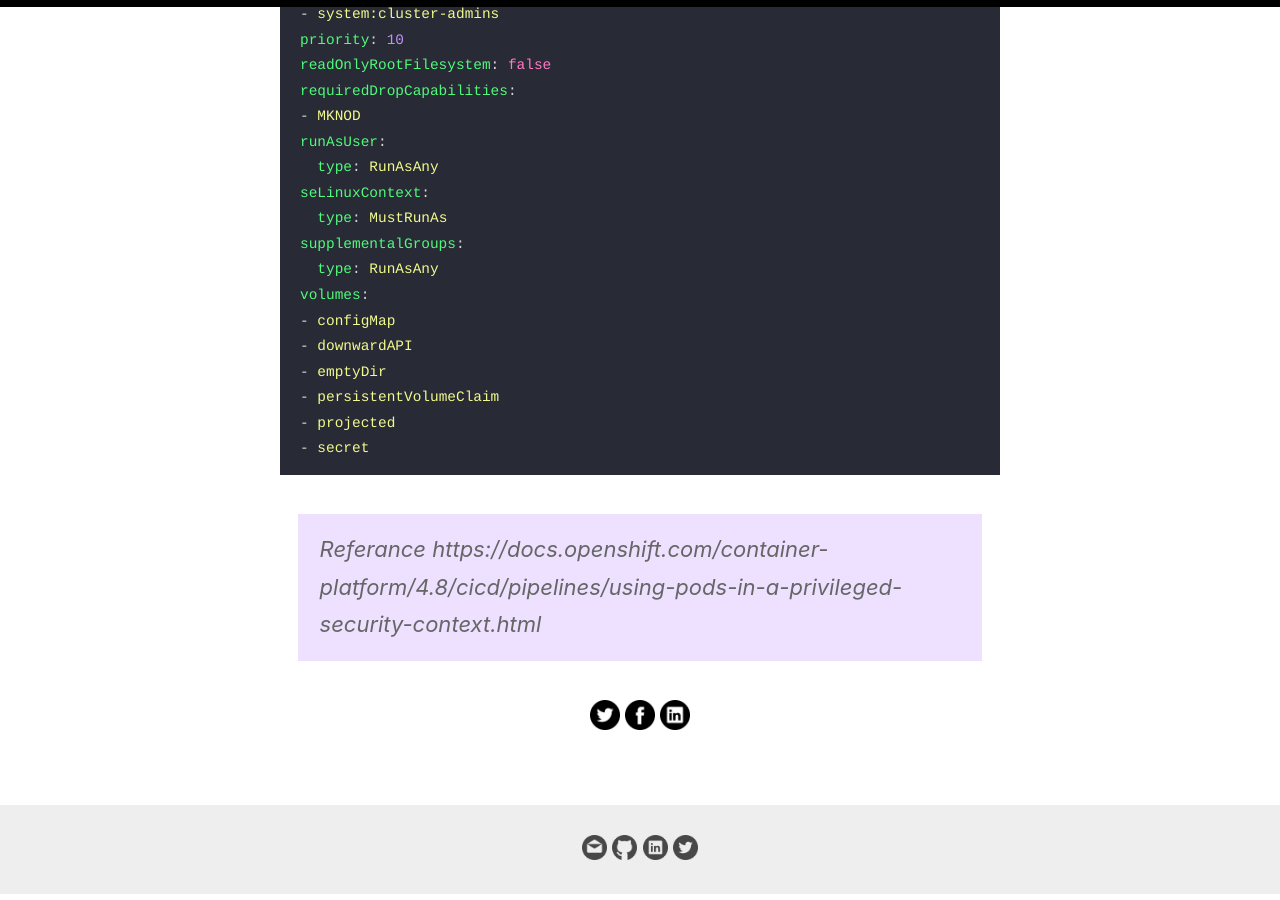
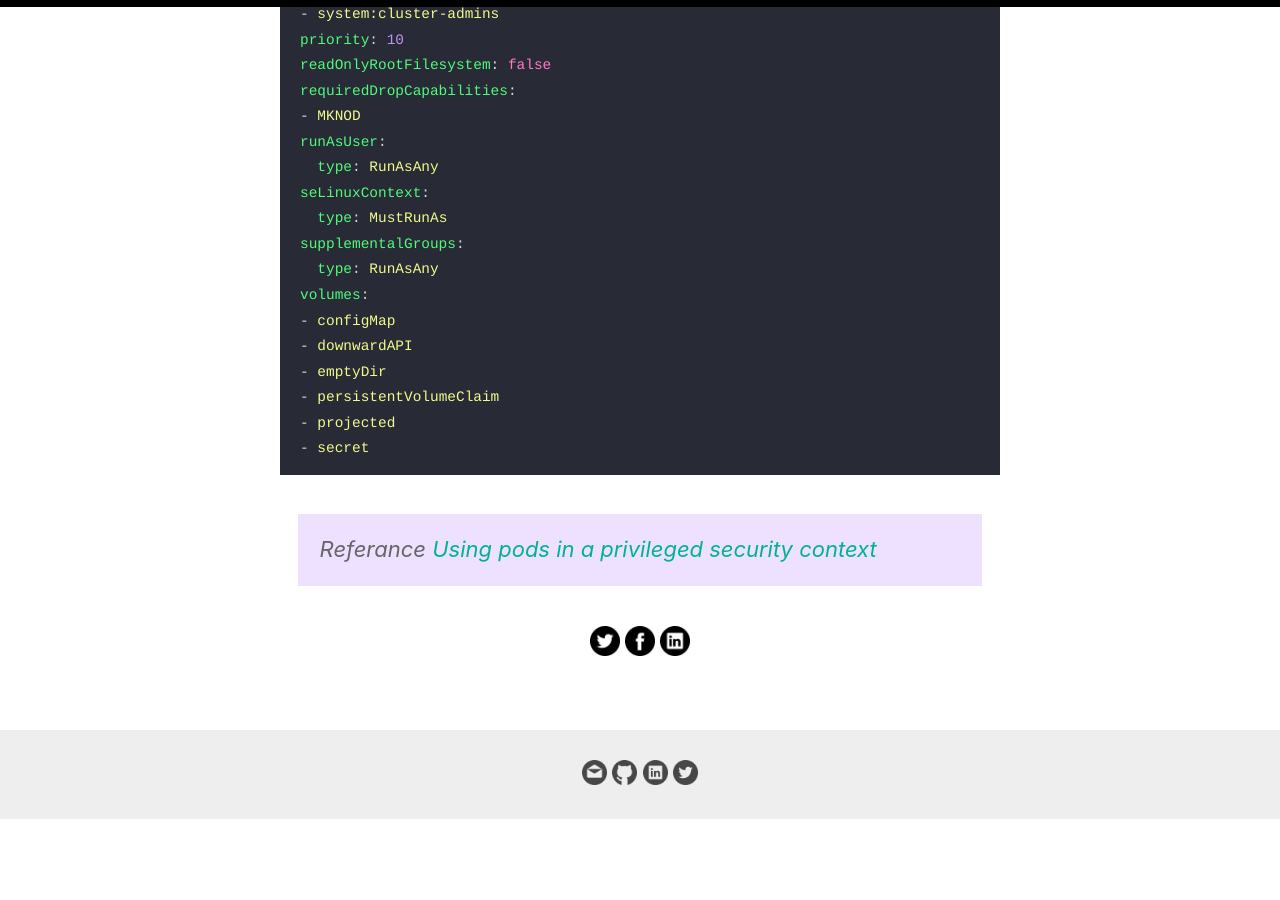
Before and after one commit to RashidAljohani/localhost, a Jekyll site: the page built from _posts/2022-03-07-integration-microservices-cicd-pipeline.md, in a window 1280 px wide and 900 px high, scrolled down 7026 px. Built offline with Jekyll 4.4.1, drawn with Linux system fonts in a browser that asks for light colours; comment, search, counter and statistics services are not loaded; after the commit the page ends 7851 px from its top, so only the background shows below that; some of the changed lines change nothing that is shown.

Commit message:
fix syntax

````diff
--- a/_posts/2022-03-07-integration-microservices-cicd-pipeline.md
+++ b/_posts/2022-03-07-integration-microservices-cicd-pipeline.md
@@ -276,4 +276,4 @@ volumes:
 - secret
 ```
 
-> Referance https://docs.openshift.com/container-platform/4.8/cicd/pipelines/using-pods-in-a-privileged-security-context.html
+> Referance [Using pods in a privileged security context](https://docs.openshift.com/container-platform/4.8/cicd/pipelines/using-pods-in-a-privileged-security-context.html)
````
